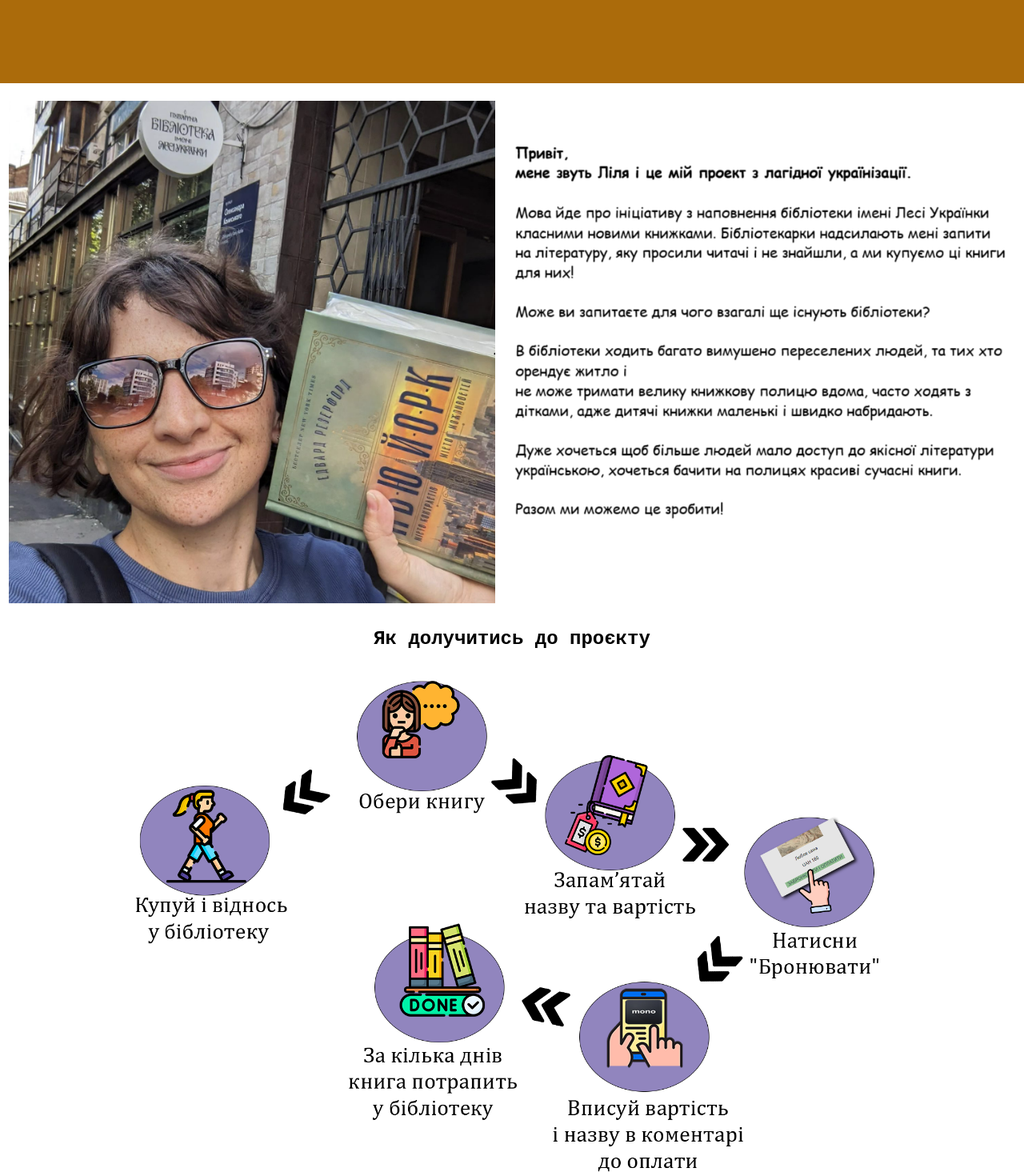
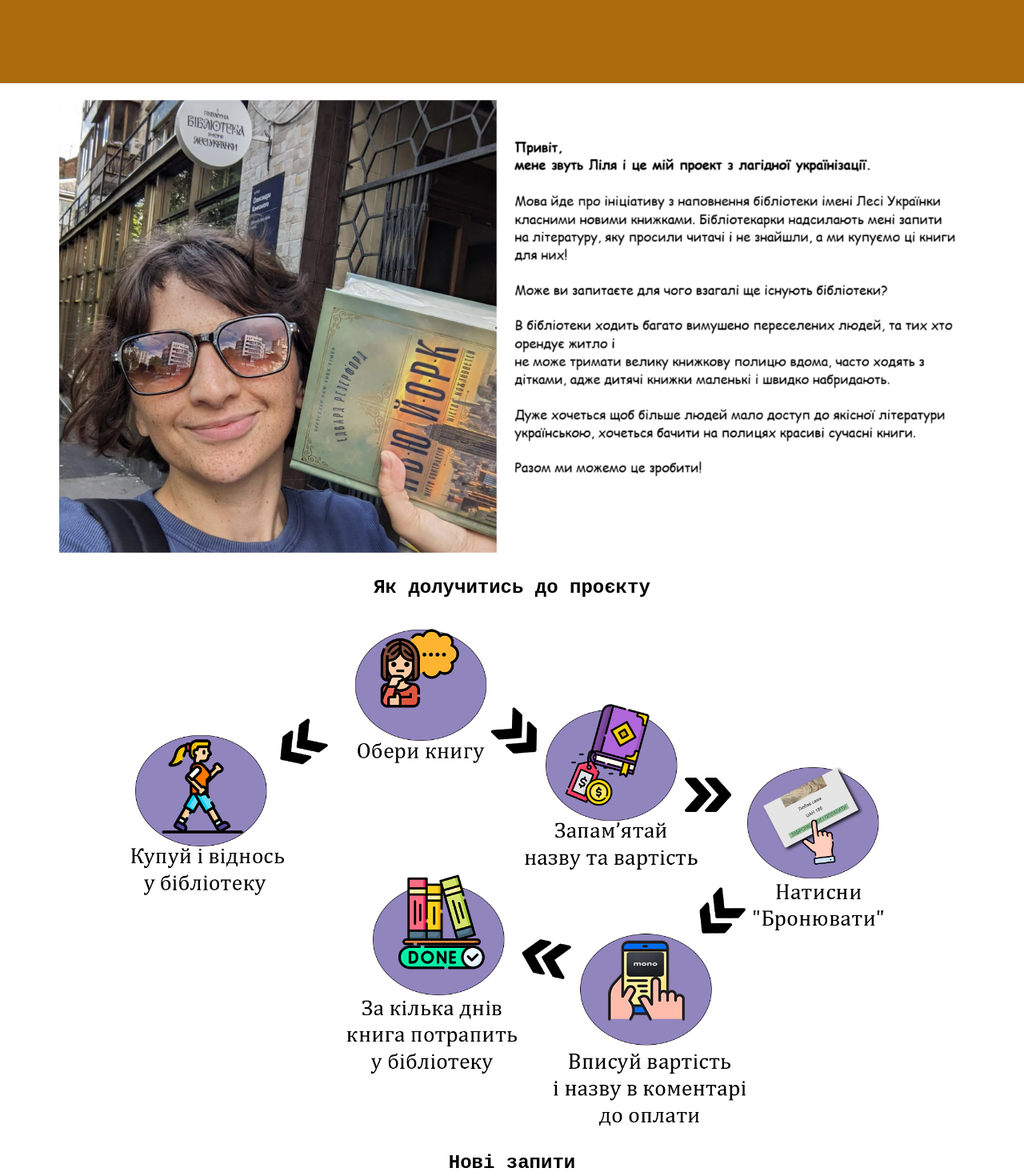
Before and after one commit to shkaburka/books-for-library, a React (Create React App) app: page / in a window 1280 px wide. Shown: the part 600-2070 px from the top of the page at 80% size. Built offline with nearby package versions, Linux system fonts and the light colour scheme.

Commit message:
fix width 2

```diff
--- a/src/App.js
+++ b/src/App.js
@@ -241,13 +241,13 @@ function App() {
   return (
     <div className="App">
       <header className="App-header" >
-        <img src={logo} alt="logo" style={{alignSelf: 'stretch'}}/>
+        <img src={logo} alt="" style={{alignSelf: 'stretch'}}/>
       </header>
       <p/>
 
-      <img src={card} alt="..." style={{height: '80vh', flex: 1,width: null}}/>
+      <img src={card} alt="" style={{width: '90%'}}/>
       <h2>Як долучитись до проєкту</h2>
-      <img src={guide} alt="..." style={{height: '80vh', flex: 1,width: null}}/>
+      <img src={guide} alt="" style={{width: '90%'}}/>
 
       <div className="grid place-items-center h-screen bg-zinc-300 p-5 text-[#454545]">
         <h2>Нові запити</h2>
```
